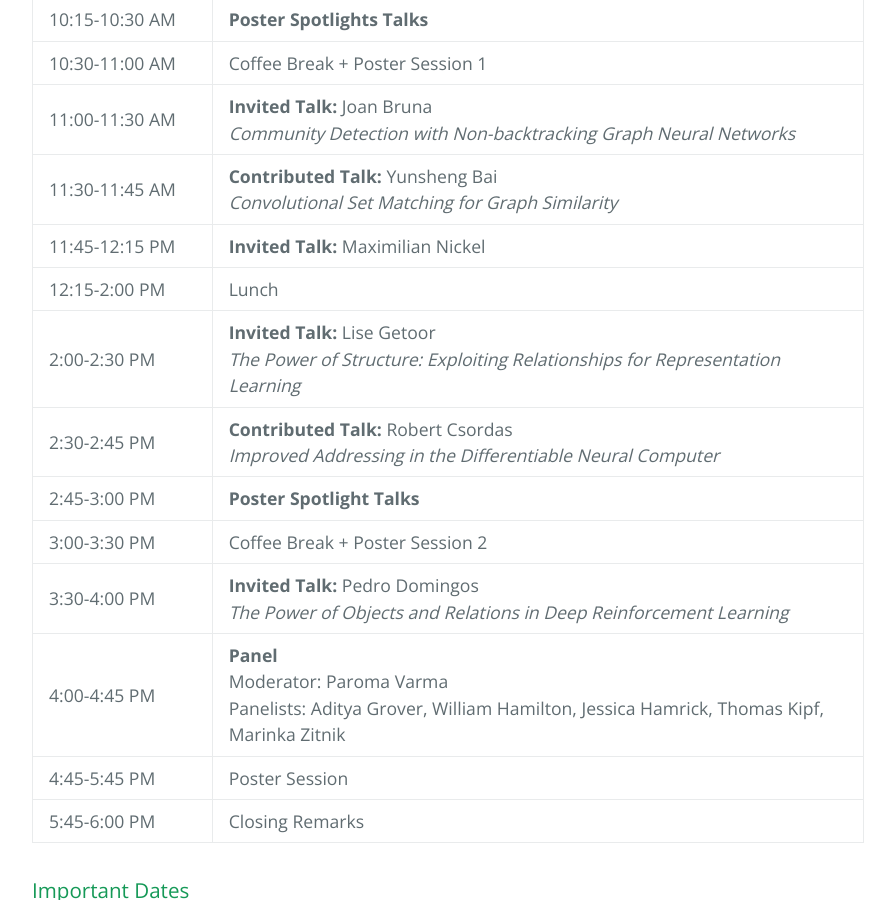
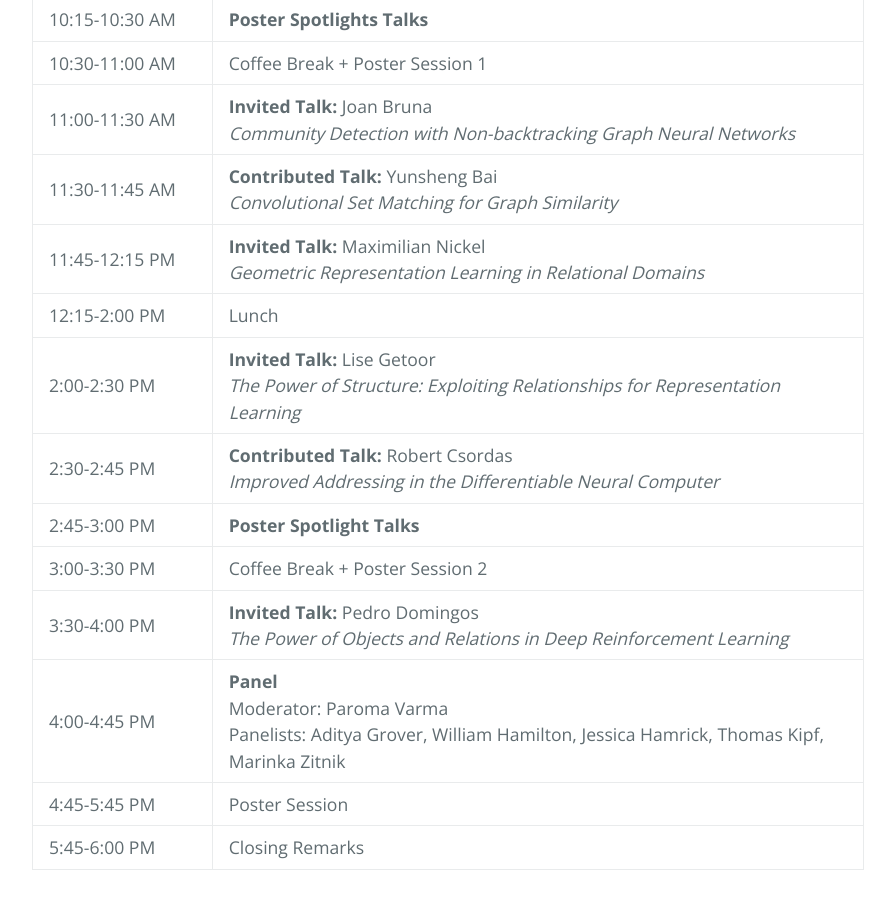
Before and after one commit to r2learning/r2learning.github.io, a Jekyll site: the page built from index.md, in a window 1280 px wide and 900 px high, scrolled down 2064 px. Shown: the whole window, without its empty margins (192-1087 px from the left). Built offline with Jekyll 4.4.1, drawn with Linux system fonts in a browser that asks for light colours.

Commit message:
max talk title

```diff
--- a/docs/index.html
+++ b/docs/index.html
@@ -119,7 +119,7 @@
     </tr>
     <tr>
       <td>11:45-12:15 PM</td>
-      <td><strong>Invited Talk:</strong>  Maximilian Nickel</td>
+      <td><strong>Invited Talk:</strong>  Maximilian Nickel <br />  <em>Geometric Representation Learning in Relational Domains</em></td>
     </tr>
     <tr>
       <td>12:15-2:00 PM</td>
--- a/index.md
+++ b/index.md
@@ -45,7 +45,7 @@ This workshop aims to bring together researchers from both academia and industry
 |10:30-11:00 AM| Coffee Break + Poster Session 1  |
 |11:00-11:30 AM| **Invited Talk:**  Joan Bruna  <br/> *Community Detection with Non-backtracking Graph Neural Networks* |
 |11:30-11:45 AM| **Contributed Talk:** Yunsheng Bai <br/> *Convolutional Set Matching for Graph Similarity*|
-|11:45-12:15 PM| **Invited Talk:**  Maximilian Nickel   |
+|11:45-12:15 PM| **Invited Talk:**  Maximilian Nickel <br/>  *Geometric Representation Learning in Relational Domains*|
 |12:15-2:00 PM | Lunch |
 |2:00-2:30 PM  | **Invited Talk:** Lise Getoor <br/> *The Power of Structure: Exploiting Relationships for Representation Learning* |
 |2:30-2:45 PM  | **Contributed Talk:** Robert Csordas <br/> *Improved Addressing in the Differentiable Neural Computer*|
```
